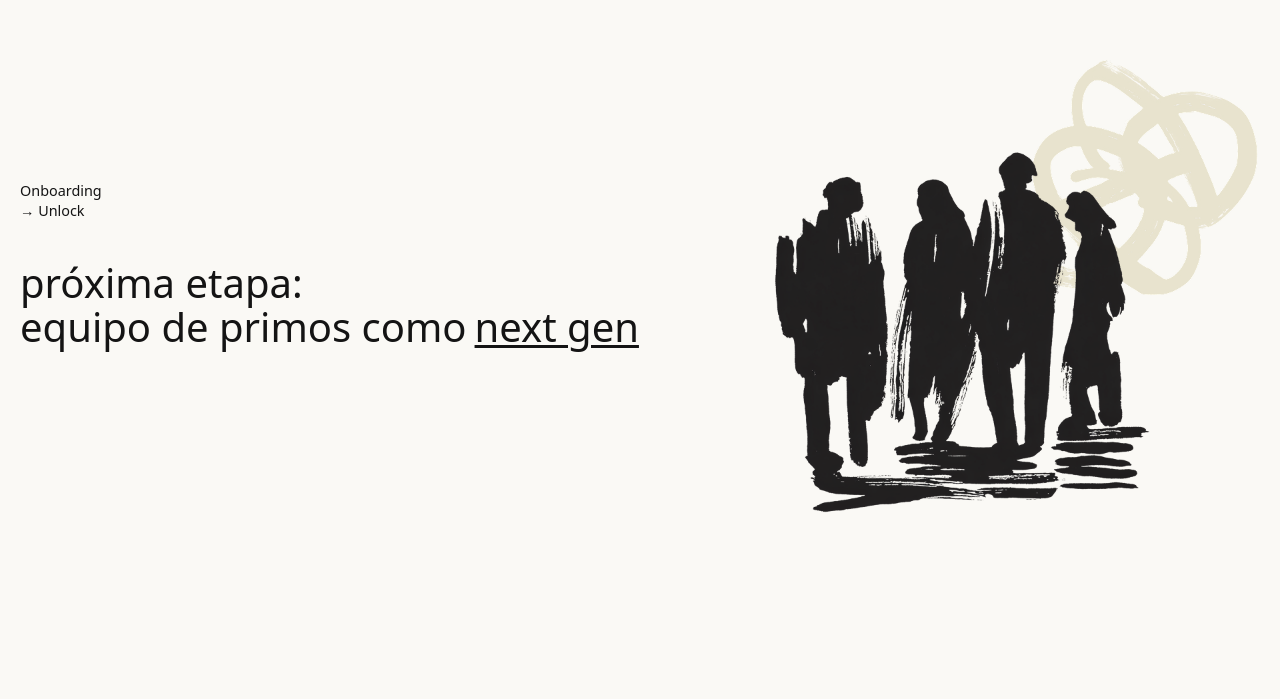
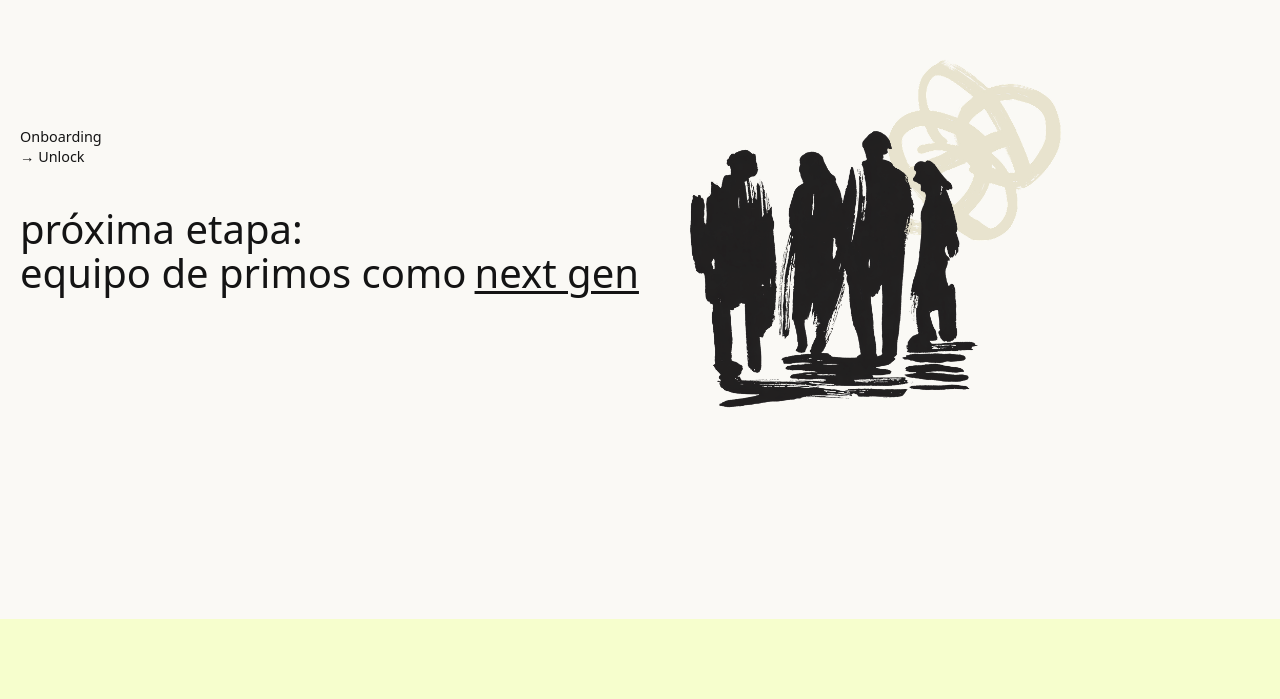
Before and after one commit to deadpine/nextgen, a Next.js app: page / in a window 1280 px wide. Shown: the part 101-800 px from the top of the page. Built offline with nearby package versions, Linux system fonts and the light colour scheme.

Commit message:
Update page.tsx

```diff
--- a/src/app/page.tsx
+++ b/src/app/page.tsx
@@ -24,7 +24,7 @@ export default function Home() {
           alt="Arrow down"
           width={500}
           height={0}
-          className="w-130 max-w-fill h-auto ml-auto"
+          className="w-100 max-w-fill h-auto"
         />
       </section>
 
@@ -157,9 +157,9 @@ export default function Home() {
               className="w-100 max-w-fill h-auto mix-blend-multiply"
             />
           </div>
-
-          <p>Tomar decisiones también implica saber negociar: con otros, con uno mismo, y con el contexto.</p>
-
+          <p>
+            Tomar decisiones también implica saber negociar: con otros, con uno mismo, y con el contexto.
+          </p>
           <div className="space-y-2">
             <div className="flex items-center gap-2">
               <Calendar className="w-4 h-4" />
```
